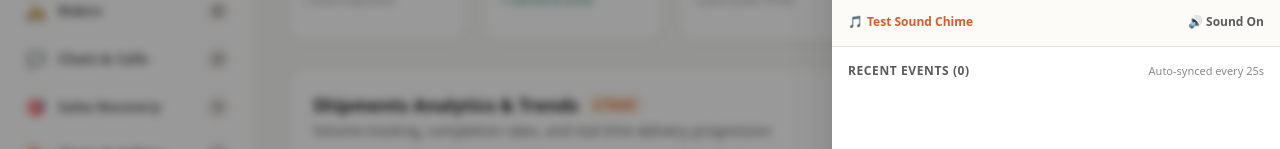
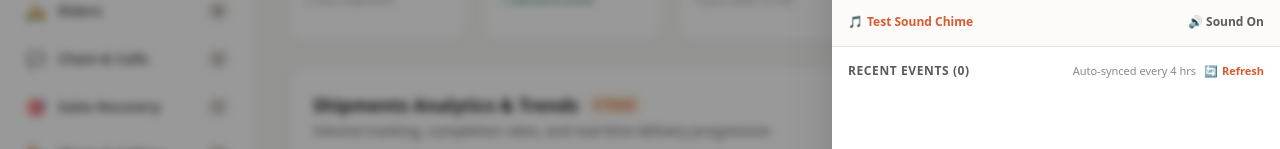
Before and after one commit to fab-ani/oren-admin, a Next.js app: page / in a window 1280 px wide. Both pictures are taken after a click on the button "Notifications & Activity Log". Shown: the part 252-401 px from the top of the page. Built offline with nearby package versions, Linux system fonts and the light colour scheme.

Commit message:
perf: increase sync interval to 4 hours to minimize server load and add manual refresh

```diff
--- a/app/dashboard-client.tsx
+++ b/app/dashboard-client.tsx
@@ -1,6 +1,6 @@
 'use client'
 
-import React, { useState, useEffect, useTransition, useActionState, useRef } from 'react'
+import React, { useState, useEffect, useCallback, useTransition, useActionState, useRef } from 'react'
 import {
   Shop, Shipment, Rider, Seller, OrderChat,
   ShopRegistration, RiderRegistration, ConversionMetrics, BroadcastAudience,
@@ -404,16 +404,11 @@ export function DashboardClient({
     }
   }
 
-  // Polling for recent events every 25 seconds
-  useEffect(() => {
+  const [isRefreshingEvents, setIsRefreshingEvents] = useState(false)
+
+  const syncEvents = useCallback(async (isManual = false) => {
     try {
-      if (seenEventIds.size > 0) {
-        localStorage.setItem('oren_seen_event_ids', JSON.stringify(Array.from(seenEventIds).slice(-100)))
-      }
-    } catch {}
-
-    const interval = setInterval(async () => {
-      try {
+      if (isManual) setIsRefreshingEvents(true)
       const res = await fetchRecentAdminEventsAction()
       if (res.ok && res.events && res.events.length > 0) {
         setRecentEvents(res.events)
@@ -454,11 +449,25 @@ export function DashboardClient({
       }
     } catch {
       // Tolerated polling failure
-      }
-    }, 25000)
+    } finally {
+      if (isManual) setIsRefreshingEvents(false)
+    }
+  }, [seenEventIds, soundEnabled])
+
+  // Polling for recent events every 4 hours (avoids unnecessary server load)
+  useEffect(() => {
+    try {
+      if (seenEventIds.size > 0) {
+        localStorage.setItem('oren_seen_event_ids', JSON.stringify(Array.from(seenEventIds).slice(-100)))
+      }
+    } catch {}
+
+    const interval = setInterval(() => {
+      syncEvents(false)
+    }, 4 * 60 * 60 * 1000)
 
     return () => clearInterval(interval)
-  }, [seenEventIds, soundEnabled])
+  }, [seenEventIds, syncEvents])
 
   // Toast auto-dismiss after 7 seconds
   useEffect(() => {
@@ -2311,7 +2320,18 @@ export function DashboardClient({
                 <span className="text-xs font-bold text-[#5b5b5b] uppercase tracking-wider">
                   Recent Events ({recentEvents.length})
                 </span>
-                <span className="text-[11px] text-[#8a8a8a]">Auto-synced every 25s</span>
+                <div className="flex items-center gap-2">
+                  <span className="text-[11px] text-[#8a8a8a]">Auto-synced every 4 hrs</span>
+                  <button
+                    onClick={() => syncEvents(true)}
+                    disabled={isRefreshingEvents}
+                    className="text-[11px] font-bold text-[#d85a30] hover:underline flex items-center gap-1 disabled:opacity-50"
+                    title="Check for new events now"
+                  >
+                    <span className={isRefreshingEvents ? 'animate-spin inline-block' : ''}>🔄</span>
+                    <span>{isRefreshingEvents ? 'Refreshing...' : 'Refresh'}</span>
+                  </button>
+                </div>
               </div>
 
               {recentEvents.length === 0 ? (
```
Lines whose indentation alone changed are shown as unchanged.
